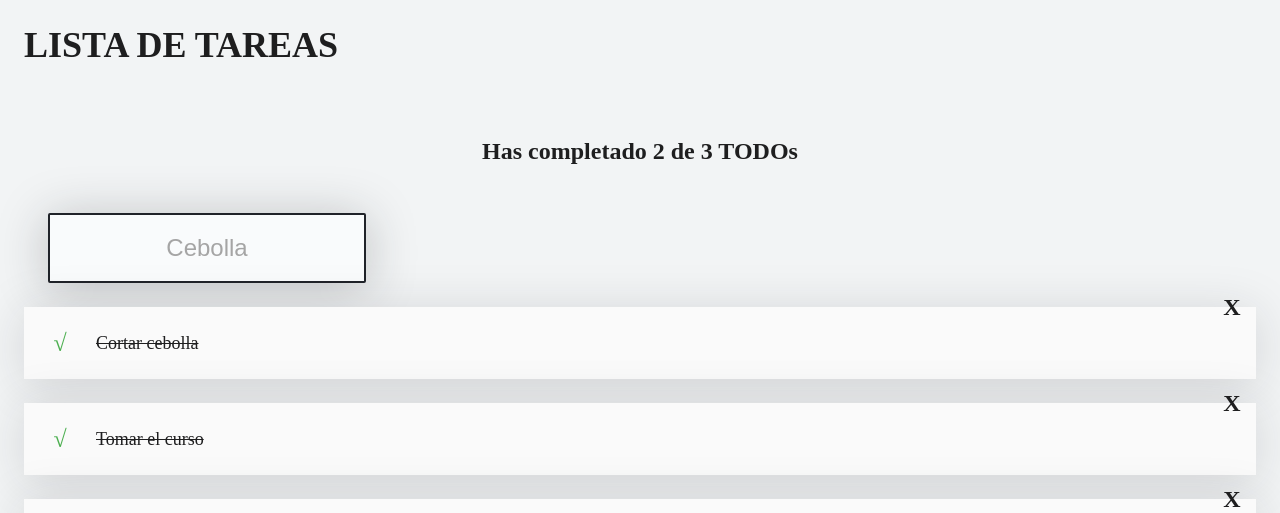
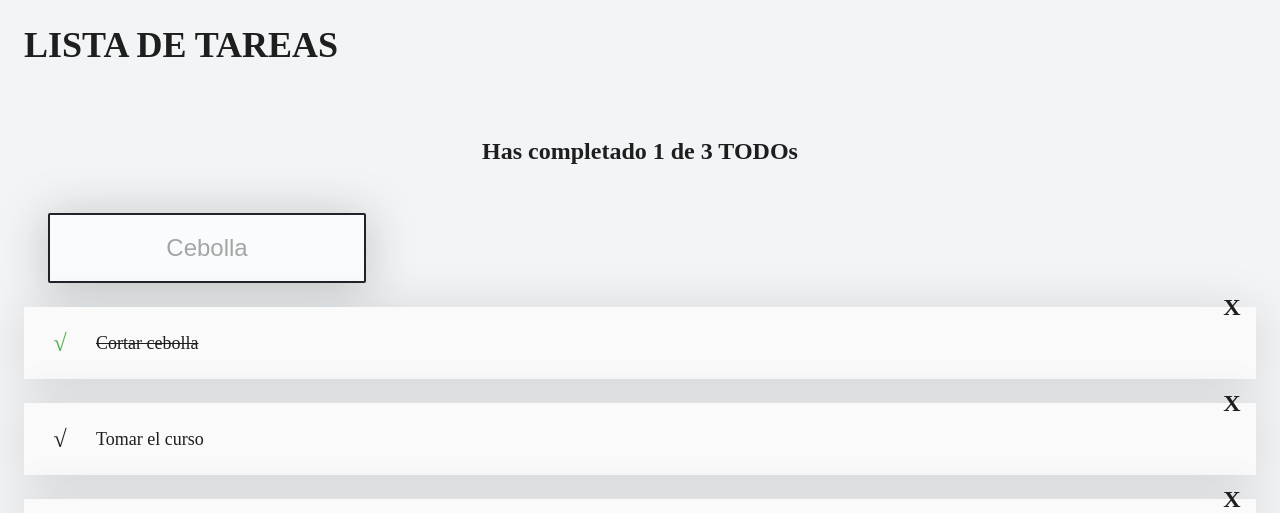
Before and after one commit to Dieguidev/TODOsDieguidev, a React (Vite) app: page / in a window 1280 px wide. Shown: the top 513 px of the page. Built offline with nearby package versions, Linux system fonts and the light colour scheme.

Commit message:
agregando funcionalidad completar todos

```diff
--- a/src/App.jsx
+++ b/src/App.jsx
@@ -10,7 +10,7 @@ function App() {
 
   const deFaultTodos = [
     { text: 'Cortar cebolla', completed: true },
-    { text: 'Tomar el curso', completed: true },
+    { text: 'Tomar el curso', completed: false },
     { text: 'Llorar', completed: false },
   ];
   const [todos, setTodos] = useState(deFaultTodos);
@@ -19,6 +19,7 @@ function App() {
   const completedtodos = todos.filter(todo => todo.completed === true).length;
   const totalTodos = todos.length;
 
+  // logica para busqueda de todos
   let searchedTodos = [];
 
   if (!searchTodo.length >= 1) {
@@ -31,12 +32,24 @@ function App() {
     })
   }
 
+  // //eliminando todos
+  // const completeTodos = (text) => {
+  //   const todoIndex = todos.findIndex(todo => todo.text === text);
+
+  //   const newTodos= [...todos];
+  //   todos[todoIndex].completed = true
+  //   // todos[todoIndex] ={
+  //   //   text: todos[todoIndex].text,
+  //   //   completed: true,
+  //   // }
+  // }
+
   return (
     <div className="App">
       <h1>LISTA DE TAREAS</h1>
       <TodoCounter completedtodos={completedtodos} totalTodos={totalTodos} />
       <TodoSearch searchTodo={searchTodo} setSearchTodo={setSearchTodo} />
-      <TodoList searchedTodos={searchedTodos} />
+      <TodoList searchedTodos={searchedTodos} todos={todos} setTodos={setTodos}/>
       <CreateTodoButton />
     </div>
   )
--- a/src/components/TodoItem.jsx
+++ b/src/components/TodoItem.jsx
@@ -1,9 +1,13 @@
 import React from 'react';
 
-const TodoItem = ({todo}) => {
+const TodoItem = ({todo,todos,setTodos}) => {
 
-  const clickOnComplete = () => {
-    alert(`ya completaste el todo ${todo.text}`)
+  const clickOnComplete = (text) => {
+    // alert(`ya completaste el todo ${todo.text}`)
+    const todoIndex = todos.findIndex(todo => todo.text === text);
+    const newTodos= [...todos];
+    newTodos[todoIndex].completed = true;
+    setTodos(newTodos);
   }
 
   const clickOnCancel = () => {
@@ -12,7 +16,7 @@ const TodoItem = ({todo}) => {
 
   return (
     <li className='TodoItem' key={todo.text}>
-      <span onClick={() =>clickOnComplete()} className={`Icon Icon-check ${todo.completed && 'Icon-check--active'}` }>√</span>
+      <span onClick={()=>clickOnComplete(todo.text)} className={`Icon Icon-check ${todo.completed && 'Icon-check--active'}` }>√</span>
       <p className={`TodoItem-p ${todo.completed && 'TodoItem-p--complete'}`}>{todo.text}</p>
       <span onClick={() => clickOnCancel()} className="Icon Icon-delete">X</span>
     </li>
--- a/src/components/TodoList.jsx
+++ b/src/components/TodoList.jsx
@@ -1,16 +1,26 @@
 import React from 'react';
 import TodoItem from './TodoItem';
 
-const TodoList = ({searchedTodos}) => {
+const TodoList = ({searchedTodos, todos, setTodos}) => {
 
+  //eliminando todos
+  const completeTodos = (text) => {
+    const todoIndex = todos.findIndex(todo => todo.text === text);
 
+    const newTodos= [...todos];
+    todos[todoIndex].completed = true
+    // todos[todoIndex] ={
+    //   text: todos[todoIndex].text,
+    //   completed: true,
+    // }
+  }
 
   return (
     <div>
       <section>
         <ul className='TodoList'>
           {searchedTodos.map((todo) => (
-            <TodoItem key={todo.text}  todo= {todo}/>))}
+            <TodoItem key={todo.text}  todo= {todo} completeTodos={completeTodos} todos={todos} setTodos={setTodos}/>))}
         </ul>
       </section>
     </div>
```
